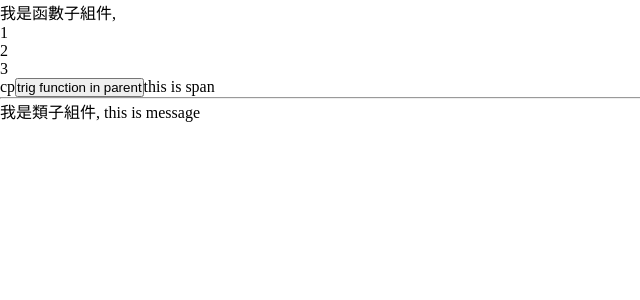
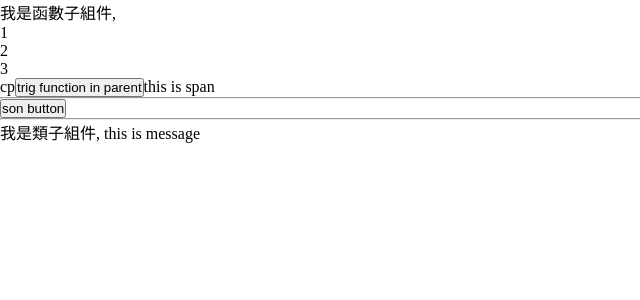
Before and after one commit to stevecyj/react-component-demo, a React (Create React App) app: page / in a window 1280 px wide. Shown: the top 300 px of the page, without its empty margins (0-640 px from the left). Built offline with nearby package versions, Linux system fonts and the light colour scheme.

Commit message:
props: child to parent

```diff
--- a/src/App.js
+++ b/src/App.js
@@ -1,13 +1,19 @@
 import './index.css';
 import React from 'react';
 
-function SonF({ list, userInfo, getMsg, child }) {
+function SonF({ list, userInfo, getMsg, child,getSonMsg }) {
   // const { list, userInfo, getMsg, child } = props;
+  function clickHandler(){
+    getSonMsg('message from children component')
+  }
+
   return (<div>
     我是函數子組件,{list.map(item => <p key={item}>{item}</p>)}
     {userInfo.name}
     <button onClick={getMsg}>trig function in parent</button>
     {child}
+    <hr/>
+    <button onClick={clickHandler}>son button</button>
   </div>);
 }
 
@@ -28,10 +34,14 @@ class App extends React.Component {
     console.log('function in parent');
   };
 
+  getSonMsg = (childMsg) => {
+    console.log(childMsg);
+  };
+
   render() {
     return (<div>
       <SonF list={this.state.list} userInfo={this.state.userinfo} getMsg={this.getMsg}
-            child={<span>this is span</span>}/>
+            child={<span>this is span</span>} getSonMsg={this.getSonMsg}/>
       <hr/>
       <SonC msg={this.state.message}/>
     </div>);
```
